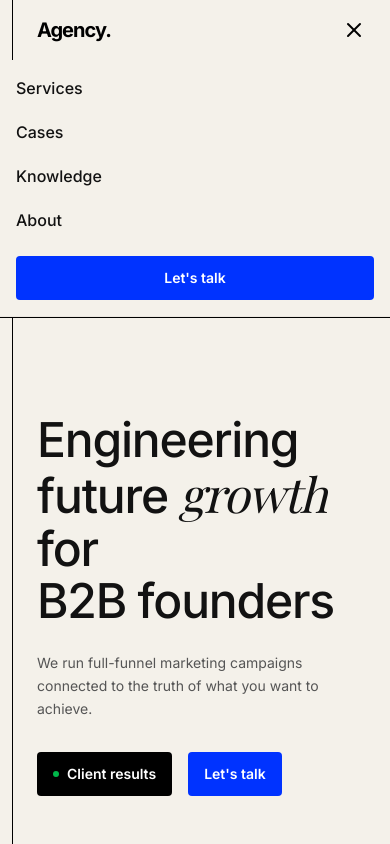
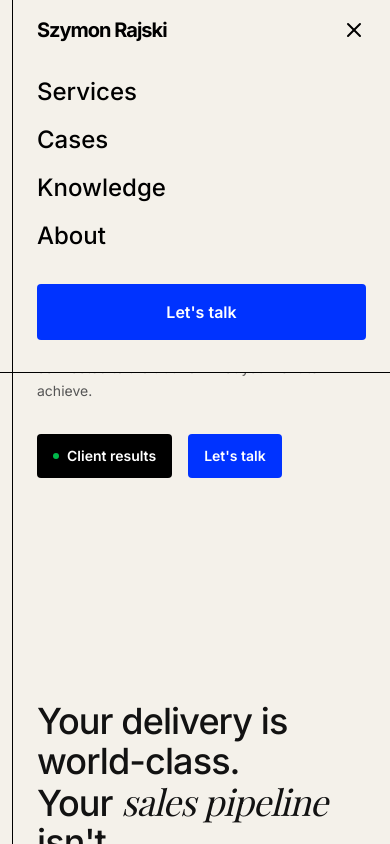
Before and after one commit to szymonr-biznes/szymon-rajski, a Next.js app: page / in a window 390 px wide. Both pictures are taken after a click on the button "Open menu". Shown: the top 844 px of the page. Built offline with nearby package versions, Linux system fonts and the light colour scheme; a web font is replaced by a local one.

Commit message:
style navbar mobile

```diff
--- a/components/header.tsx
+++ b/components/header.tsx
@@ -3,7 +3,7 @@
 import { useState, useEffect } from "react"
 import Link from "next/link"
 import { Menu, X } from "lucide-react"
-import { motion, useScroll, useMotionValueEvent } from "framer-motion"
+import { motion, useScroll, AnimatePresence } from "framer-motion"
 
 const navigation = [
   { name: "Services", href: "#" },
@@ -18,17 +18,23 @@ export function Header() {
   const [hidden, setHidden] = useState(false)
   const [isDark, setIsDark] = useState(false)
 
-  useMotionValueEvent(scrollY, "change", (latest) => {
-    const previous = scrollY.getPrevious() ?? 0
-    if (latest > previous && latest > 150) {
+  useEffect(() => {
+    let lastScrollY = window.scrollY
+
+    const handleScroll = () => {
+      const currentScrollY = window.scrollY
+
+      // Hiding logic
+      if (mobileMenuOpen) {
+        setHidden(false)
+      } else if (currentScrollY > lastScrollY && currentScrollY > 150) {
         setHidden(true)
       } else {
         setHidden(false)
       }
-  })
+      lastScrollY = currentScrollY
 
-  useEffect(() => {
-    const handleScroll = () => {
+      // Dark mode detection
       const sections = document.querySelectorAll('section')
       let currentIsDark = false
 
@@ -43,10 +49,10 @@ export function Header() {
       setIsDark(currentIsDark)
     }
 
-    handleScroll()
-    window.addEventListener('scroll', handleScroll)
-    return () => window.removeEventListener('scroll', handleScroll)
-  }, [])
+    window.addEventListener("scroll", handleScroll, { passive: true })
+    handleScroll() // Initial check
+    return () => window.removeEventListener("scroll", handleScroll)
+  }, [mobileMenuOpen])
 
   return (
     <motion.header
@@ -56,18 +62,15 @@ export function Header() {
       }}
       animate={hidden ? "hidden" : "visible"}
       transition={{ duration: 0.35, ease: "easeInOut" }}
-      className={`sticky top-0 z-50 w-full transition-colors duration-300 ${
-        isDark ? "bg-black border-b border-white" : "bg-[#F4F1EA] border-b border-black"
+      className={`fixed top-0 left-0 right-0 z-50 w-full transition-colors duration-300 ${isDark ? "bg-black border-b border-white" : "bg-[#F4F1EA] border-b border-black"
         }`}
     >
-      <nav className={`max-w-[1400px] w-[calc(100%-12px)] lg:w-[calc(100%-32px)] ml-3 lg:ml-8 flex items-center justify-between px-6 lg:px-8 py-4 border-l transition-colors duration-300 ${
-        isDark ? "border-white" : "border-black"
+      <nav className={`max-w-[1400px] w-[calc(100%-12px)] lg:w-[calc(100%-32px)] ml-3 lg:ml-8 flex items-center justify-between px-6 lg:px-8 py-4 border-l transition-colors duration-300 ${isDark ? "border-white" : "border-black"
         }`}>
         {/* Logo - left side */}
         <Link href="/" className="flex items-center gap-2">
-          <span className={`text-xl font-bold tracking-tighter transition-colors duration-300 ${
-            isDark ? "text-white" : "text-black"
-          }`}>Agency.</span>
+          <span className={`text-xl font-bold tracking-tighter transition-colors duration-300 ${isDark ? "text-white" : "text-black"
+            }`}>Szymon Rajski</span>
         </Link>
 
         {/* Desktop Navigation - centered */}
@@ -76,8 +79,7 @@ export function Header() {
             <Link
               key={item.name}
               href={item.href}
-              className={`text-sm font-medium transition-colors duration-300 ${
-                isDark ? "text-gray-400 hover:text-white" : "text-muted-foreground hover:text-foreground"
+              className={`text-sm font-medium transition-colors duration-300 ${isDark ? "text-gray-400 hover:text-white" : "text-muted-foreground hover:text-foreground"
                 }`}
             >
               {item.name}
@@ -111,17 +113,24 @@ export function Header() {
       </nav>
 
       {/* Mobile Navigation */}
+      <AnimatePresence>
         {mobileMenuOpen && (
-        <div className={`lg:hidden border-b transition-colors duration-300 ${
-          isDark ? "bg-black border-white/10" : "bg-[#F4F1EA] border-border/40"
+          <motion.div
+            initial={{ height: 0, opacity: 0 }}
+            animate={{ height: "auto", opacity: 1 }}
+            exit={{ height: 0, opacity: 0 }}
+            transition={{ duration: 0.3, ease: "easeInOut" }}
+            className={`lg:hidden overflow-hidden transition-colors duration-300 ${isDark ? "bg-black" : "bg-[#F4F1EA]"
+              }`}
+          >
+            <div className={`ml-3 border-l px-6 pb-8 pt-4 transition-colors duration-300 ${isDark ? "border-white" : "border-black"
               }`}>
-          <div className="space-y-1 px-4 pb-4 pt-2">
+              <div className="space-y-4">
                 {navigation.map((item) => (
                   <Link
                     key={item.name}
                     href={item.href}
-                className={`block py-2 text-base font-medium transition-colors duration-300 ${
-                  isDark ? "text-white hover:bg-white/5" : "text-foreground hover:bg-black/5"
+                    className={`block text-2xl font-medium transition-colors duration-300 ${isDark ? "text-white" : "text-black"
                       }`}
                     onClick={() => setMobileMenuOpen(false)}
                   >
@@ -130,14 +139,16 @@ export function Header() {
                 ))}
                 <Link
                   href="#"
-              className="mt-4 block w-full text-center bg-[#0033FF] text-white px-5 py-3 rounded-sm text-sm font-semibold"
+                  className="mt-8 block w-full text-center bg-[#0033FF] text-white px-5 py-4 rounded-sm text-base font-semibold"
                   onClick={() => setMobileMenuOpen(false)}
                 >
                   Let&apos;s talk
                 </Link>
               </div>
             </div>
+          </motion.div>
         )}
+      </AnimatePresence>
     </motion.header>
   )
 }
```
Lines whose indentation alone changed are shown as unchanged.
